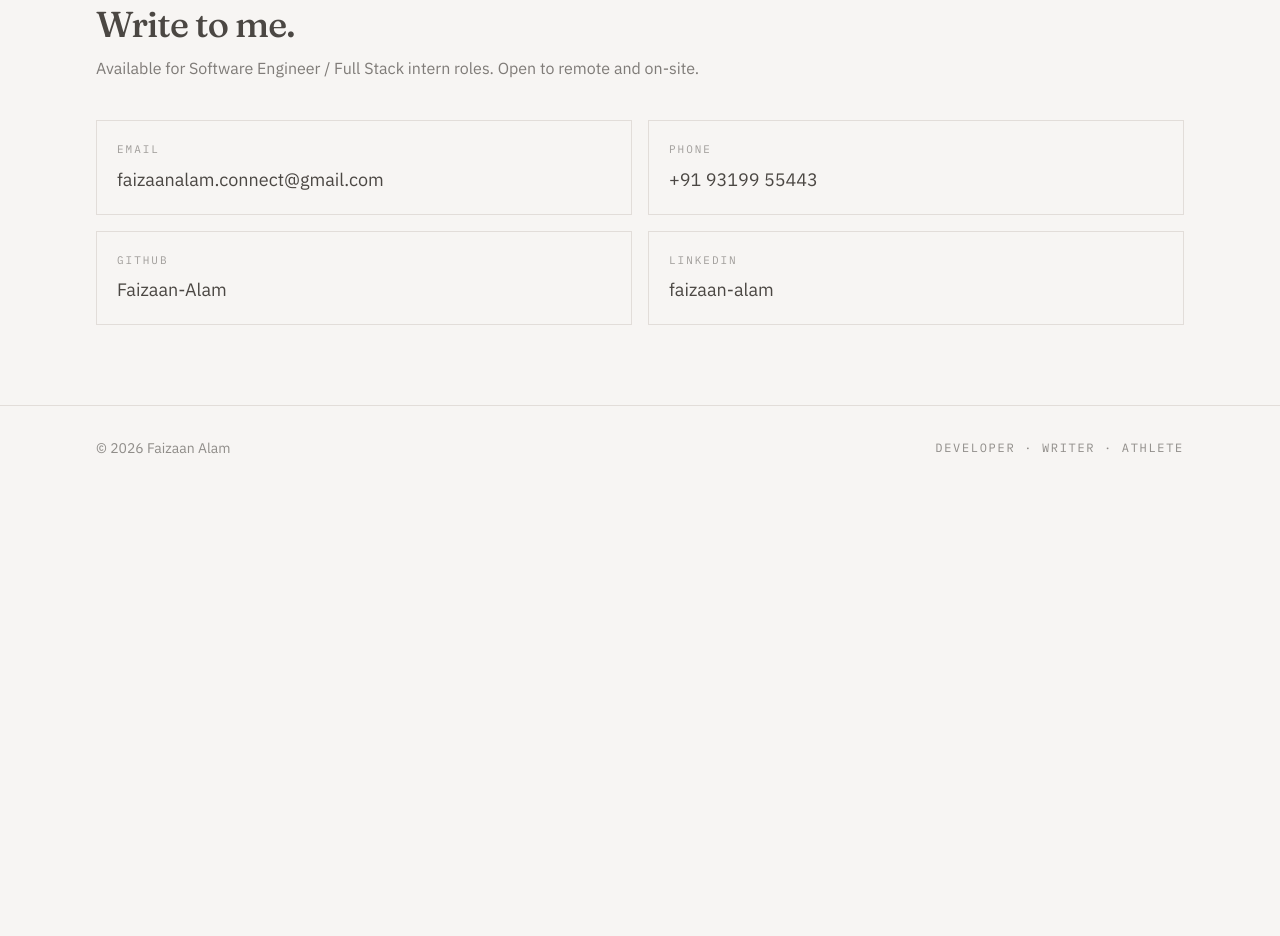
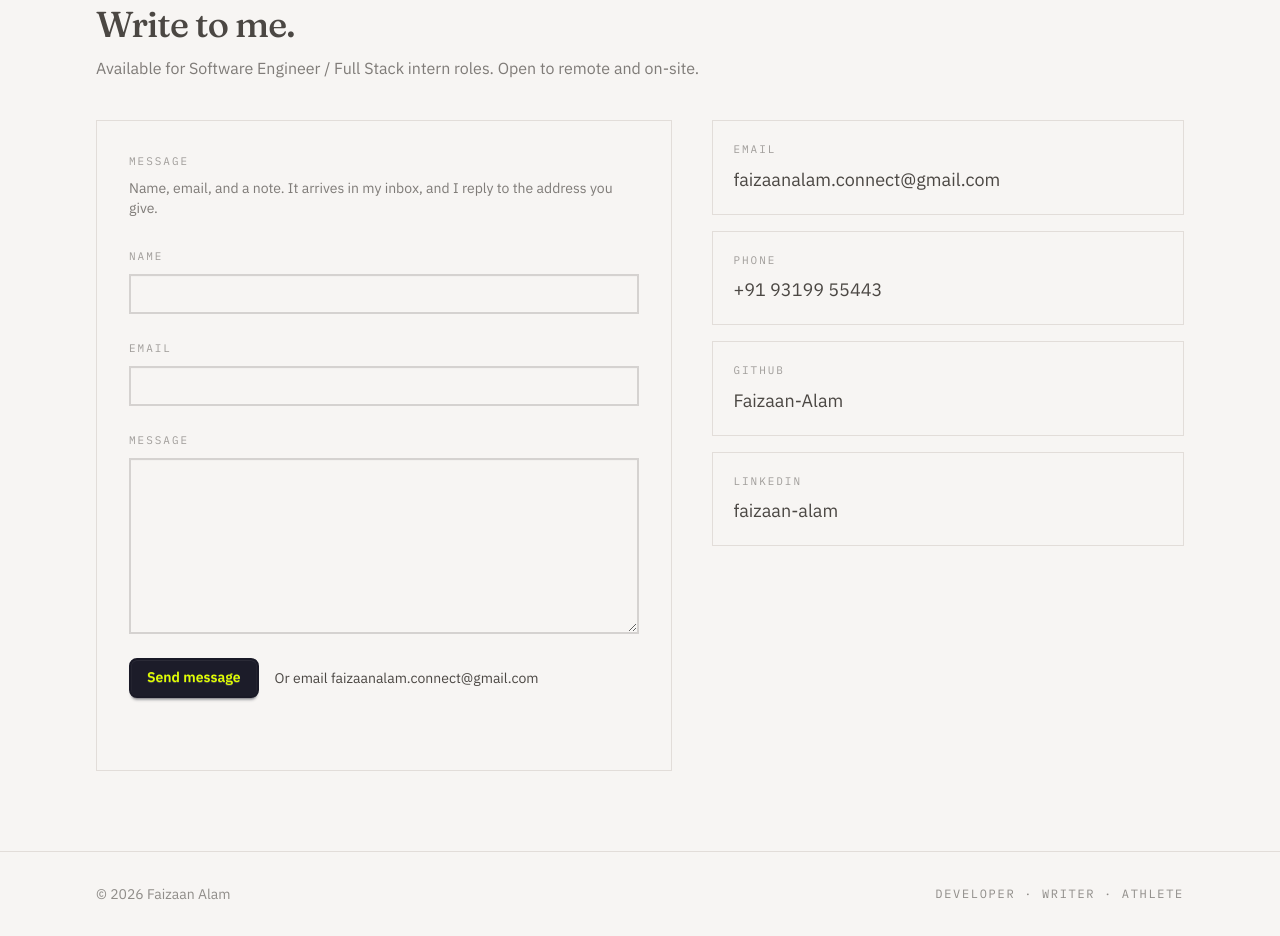
Before and after one commit to Faizaan-Alam/faizaan-alam-portfolio, a React (Vite) app: page / in a window 1280 px wide. Shown: the part 8680-9616 px from the top of the page. Before the commit the page ends 9170 px from the top, so only its background shows below. Built offline with nearby package versions, Linux system fonts and the light colour scheme.

Commit message:
feat: add contact form that emails incoming messages
Post name, email, and message to FormSubmit so visitors can write without a backend. First submission sends an activation link to the inbox.

```diff
--- a/src/components/Contact.jsx
+++ b/src/components/Contact.jsx
@@ -1,3 +1,4 @@
+import { useState } from "react"
 import { personal } from "../data/personal"
 
 const links = [
@@ -7,7 +8,70 @@ const links = [
   { label: "LinkedIn", href: personal.linkedin, value: "faizaan-alam" },
 ]
 
+const emptyForm = {
+  name: "",
+  email: "",
+  message: "",
+  company: "",
+}
+
 export default function Contact() {
+  const [form, setForm] = useState(emptyForm)
+  const [status, setStatus] = useState("idle")
+  const [error, setError] = useState("")
+
+  function update(field) {
+    return (event) => {
+      setForm((current) => ({ ...current, [field]: event.target.value }))
+    }
+  }
+
+  async function onSubmit(event) {
+    event.preventDefault()
+    if (form.company) {
+      setStatus("success")
+      setForm(emptyForm)
+      return
+    }
+
+    setStatus("sending")
+    setError("")
+
+    try {
+      const response = await fetch(
+        `https://formsubmit.co/ajax/${encodeURIComponent(personal.email)}`,
+        {
+          method: "POST",
+          headers: {
+            "Content-Type": "application/json",
+            Accept: "application/json",
+          },
+          body: JSON.stringify({
+            name: form.name.trim(),
+            email: form.email.trim(),
+            message: form.message.trim(),
+            _subject: personal.contactForm.subject,
+            _template: "table",
+            _captcha: "false",
+          }),
+        },
+      )
+
+      const data = await response.json().catch(() => ({}))
+      const ok = response.ok && (data.success === true || data.success === "true")
+
+      if (!ok) {
+        throw new Error(data.message || "Could not send the message.")
+      }
+
+      setStatus("success")
+      setForm(emptyForm)
+    } catch (err) {
+      setStatus("error")
+      setError(err instanceof Error ? err.message : personal.contactForm.error)
+    }
+  }
+
   return (
     <section id="contact">
       <div className="mx-auto max-w-6xl px-4 py-20 sm:px-8">
@@ -19,7 +83,110 @@ export default function Contact() {
           <p className="mt-3 text-base-content/70">{personal.availability}</p>
         </header>
 
-        <ul className="mt-10 grid gap-4 sm:grid-cols-2">
+        <div className="mt-10 grid gap-10 lg:grid-cols-[1.1fr_0.9fr]">
+          <form
+            className="relative border border-base-300 p-6 sm:p-8"
+            onSubmit={onSubmit}
+            noValidate={false}
+          >
+            <p className="font-mono-ui text-[11px] tracking-[0.18em] uppercase opacity-50">
+              Message
+            </p>
+            <p className="mt-2 text-sm text-base-content/70">
+              Name, email, and a note. It arrives in my inbox, and I reply to the address you give.
+            </p>
+
+            <div className="absolute -left-[10000px] h-px w-px overflow-hidden" aria-hidden="true">
+              <label htmlFor="contact-company">Company</label>
+              <input
+                id="contact-company"
+                name="company"
+                type="text"
+                tabIndex={-1}
+                autoComplete="off"
+                value={form.company}
+                onChange={update("company")}
+              />
+            </div>
+
+            <div className="mt-6 grid gap-5">
+              <label className="block" htmlFor="contact-name">
+                <span className="font-mono-ui text-[11px] tracking-[0.18em] uppercase opacity-50">
+                  Name
+                </span>
+                <input
+                  id="contact-name"
+                  name="name"
+                  type="text"
+                  required
+                  autoComplete="name"
+                  value={form.name}
+                  onChange={update("name")}
+                  className="input input-bordered mt-2 w-full rounded-none"
+                />
+              </label>
+
+              <label className="block" htmlFor="contact-email">
+                <span className="font-mono-ui text-[11px] tracking-[0.18em] uppercase opacity-50">
+                  Email
+                </span>
+                <input
+                  id="contact-email"
+                  name="email"
+                  type="email"
+                  required
+                  autoComplete="email"
+                  value={form.email}
+                  onChange={update("email")}
+                  className="input input-bordered mt-2 w-full rounded-none"
+                />
+              </label>
+
+              <label className="block" htmlFor="contact-message">
+                <span className="font-mono-ui text-[11px] tracking-[0.18em] uppercase opacity-50">
+                  Message
+                </span>
+                <textarea
+                  id="contact-message"
+                  name="message"
+                  required
+                  rows={6}
+                  value={form.message}
+                  onChange={update("message")}
+                  className="textarea textarea-bordered mt-2 w-full rounded-none text-base leading-relaxed"
+                />
+              </label>
+            </div>
+
+            <div className="mt-6 flex flex-wrap items-center gap-4">
+              <button
+                type="submit"
+                className="btn btn-primary"
+                disabled={status === "sending"}
+              >
+                {status === "sending" ? "Sending…" : "Send message"}
+              </button>
+              <a href={`mailto:${personal.email}`} className="link link-hover text-sm">
+                Or email {personal.email}
+              </a>
+            </div>
+
+            <div className="mt-4 min-h-6" aria-live="polite">
+              {status === "success" ? (
+                <p className="text-sm text-success">{personal.contactForm.success}</p>
+              ) : null}
+              {status === "error" ? (
+                <p className="text-sm text-error">
+                  {error || personal.contactForm.error}{" "}
+                  <a href={`mailto:${personal.email}`} className="link">
+                    {personal.email}
+                  </a>
+                </p>
+              ) : null}
+            </div>
+          </form>
+
+          <ul className="grid content-start gap-4">
             {links.map((item) => (
               <li key={item.label} className="border border-base-300 p-5">
                 <p className="font-mono-ui text-[11px] tracking-[0.18em] uppercase opacity-50">
@@ -37,6 +204,7 @@ export default function Contact() {
             ))}
           </ul>
         </div>
+      </div>
     </section>
   )
 }
--- a/src/data/personal.js
+++ b/src/data/personal.js
@@ -28,6 +28,11 @@ export const personal = {
   email: "faizaanalam.connect@gmail.com",
   phone: "+91 93199 55443",
   phoneHref: "tel:+919319955443",
+  contactForm: {
+    subject: "New message from faizaan-alam-portfolio",
+    success: "Sent. I will reply to the email you entered.",
+    error: "The message did not send. Email me directly instead.",
+  },
   location: "New Delhi, India",
   availability:
     "Available for Software Engineer / Full Stack intern roles. Open to remote and on-site.",
```
Also changed, not shown: 1 other file (tests, documents, lock files or other folders). Lines whose indentation alone changed are shown as unchanged.
